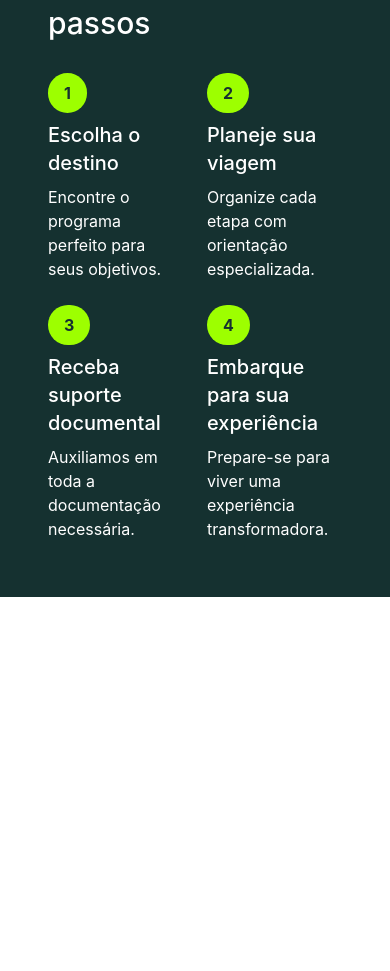
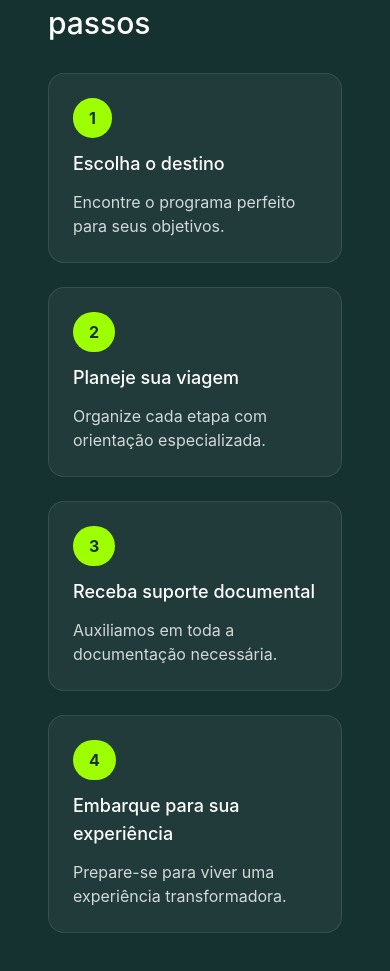
Before and after one commit to Angellica06/world-connect-landing-page, a React (Vite) app: page / in a window 390 px wide. Shown: the part 2996-3967 px from the top of the page. Before the commit the page ends 3593 px from the top, so only its background shows below. Built offline with nearby package versions, Linux system fonts and the light colour scheme.

Commit message:
feat: melhorar layout e responsividade da seção Como Funciona

```diff
--- a/src/components/sections/ComoFunciona.jsx
+++ b/src/components/sections/ComoFunciona.jsx
@@ -4,38 +4,59 @@ function ComoFunciona() {
       <p className="text-sm">COMO FUNCIONA</p>
       <h1 className="text-3xl font-medium">Encontre seu destino em 4 passos</h1>
 
-      <div className="grid grid-cols-2 md:grid-cols-4 gap-6 mt-8">
-        <div className="flex flex-col gap-2">
-          <p className="bg-[#9DFF00] text-[#153130] w-fit rounded-4xl px-4 py-2 text-center font-bold">
+      <div className="grid grid-cols-1 sm:grid-cols-2 lg:grid-cols-4 gap-6 mt-8">
+        <div
+          className="flex flex-col gap-3 bg-white/5 p-6 rounded-2xl border border-white/10 hover:-translate-y-2
+transition-all duration-300"
+        >
+          <p className="bg-[#9DFF00] text-[#153130] w-fit rounded-full px-4 py-2 font-bold">
             1
           </p>
-          <h3 className="text-xl font-medium">Escolha o destino</h3>
-          <p>Encontre o programa perfeito para seus objetivos.</p>
+          <h3 className="text-lg md:text-xl font-medium">Escolha o destino</h3>
+          <p className="text-white/80">
+            Encontre o programa perfeito para seus objetivos.
+          </p>
         </div>
-        <div className="flex flex-col gap-2">
-          <p className="bg-[#9DFF00] text-[#153130] w-fit rounded-4xl px-4 py-2 text-center font-bold">
+
+        <div
+          className="flex flex-col gap-3 bg-white/5 p-6 rounded-2xl border border-white/10 hover:-translate-y-2
+transition-all duration-300"
+        >
+          <p className="bg-[#9DFF00] text-[#153130] w-fit rounded-full px-4 py-2 font-bold">
             2
           </p>
-          <h3 className="text-xl font-medium">Planeje sua viagem</h3>
-          <p>
+          <h3 className="text-lg md:text-xl font-medium">Planeje sua viagem</h3>
+          <p className="text-white/80">
             Organize cada etapa com orientação especializada.
           </p>
         </div>
-        <div className="flex flex-col gap-2">
-          <p className="bg-[#9DFF00] text-[#153130] w-fit rounded-4xl px-4 py-2 text-center font-bold">
+
+        <div
+          className="flex flex-col gap-3 bg-white/5 p-6 rounded-2xl border border-white/10 hover:-translate-y-2
+transition-all duration-300"
+        >
+          <p className="bg-[#9DFF00] text-[#153130] w-fit rounded-full px-4 py-2 font-bold">
             3
           </p>
-          <h3 className="text-xl font-medium">Receba suporte documental </h3>
-          <p>
+          <h3 className="text-lg md:text-xl font-medium">
+            Receba suporte documental
+          </h3>
+          <p className="text-white/80">
             Auxiliamos em toda a documentação necessária.
           </p>
         </div>
-        <div className="flex flex-col gap-2">
-          <p className="bg-[#9DFF00] text-[#153130] w-fit rounded-4xl px-4 py-2 text-center font-bold">
+
+        <div
+          className="flex flex-col gap-3 bg-white/5 p-6 rounded-2xl border border-white/10 hover:-translate-y-2
+transition-all duration-300"
+        >
+          <p className="bg-[#9DFF00] text-[#153130] w-fit rounded-full px-4 py-2 font-bold">
             4
           </p>
-          <h3 className="text-xl font-medium">Embarque para sua experiência</h3>
-          <p>
+          <h3 className="text-lg md:text-xl font-medium">
+            Embarque para sua experiência
+          </h3>
+          <p className="text-white/80">
             Prepare-se para viver uma experiência transformadora.
           </p>
         </div>
--- a/src/index.css
+++ b/src/index.css
@@ -1,4 +1,8 @@
 @import "tailwindcss";
+
+body {
+  background-color: #FDFDFD;
+}
 
 .hero {
   background-image: url(assets/imagens/banner.png);
@@ -13,3 +17,9 @@
   background-position: right top 10px;
   background-size: 330px;
 }
+
+@media (max-width: 768px) {
+  .destino {
+    background-image: none;
+  }
+}
```
